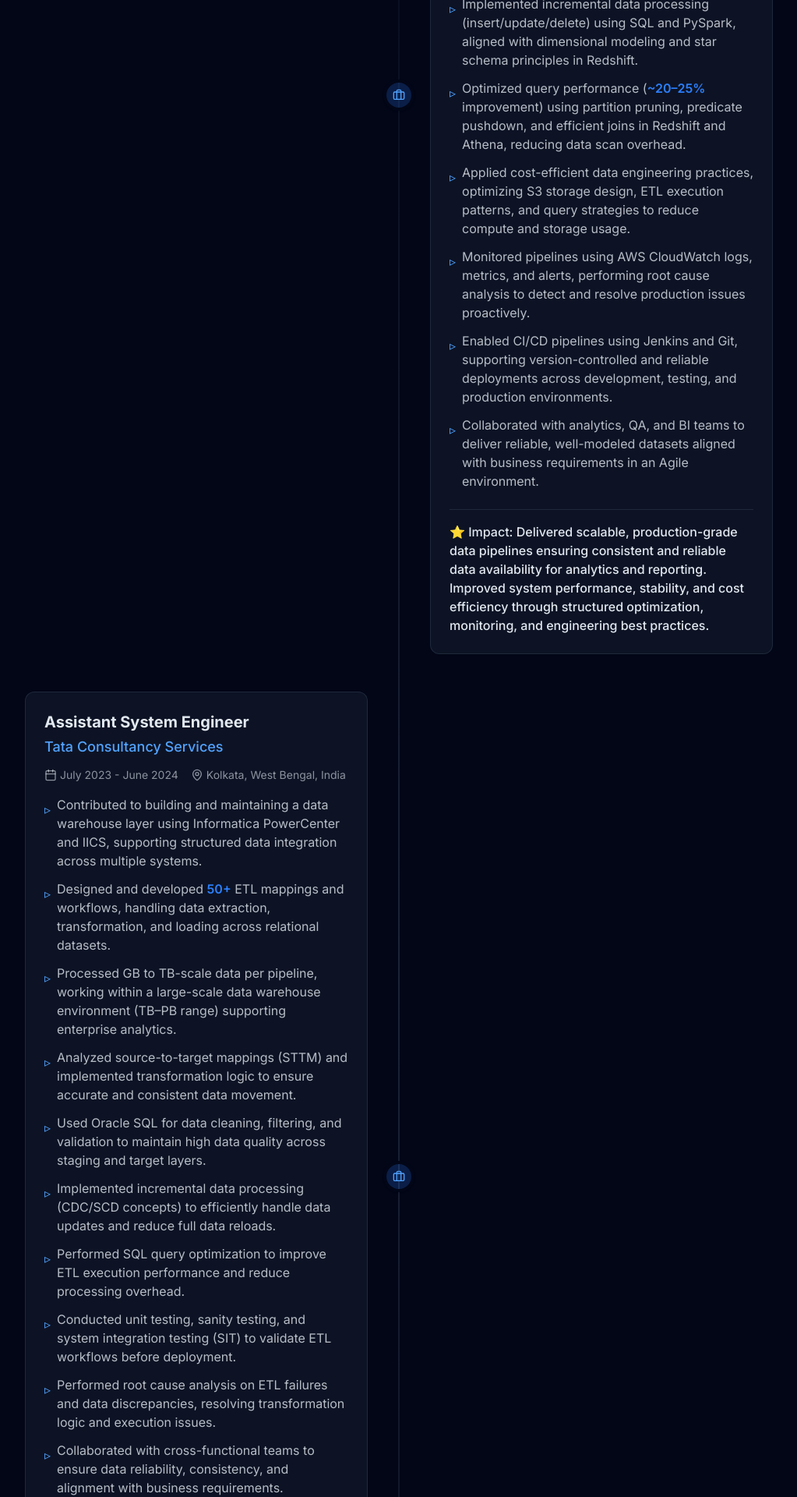
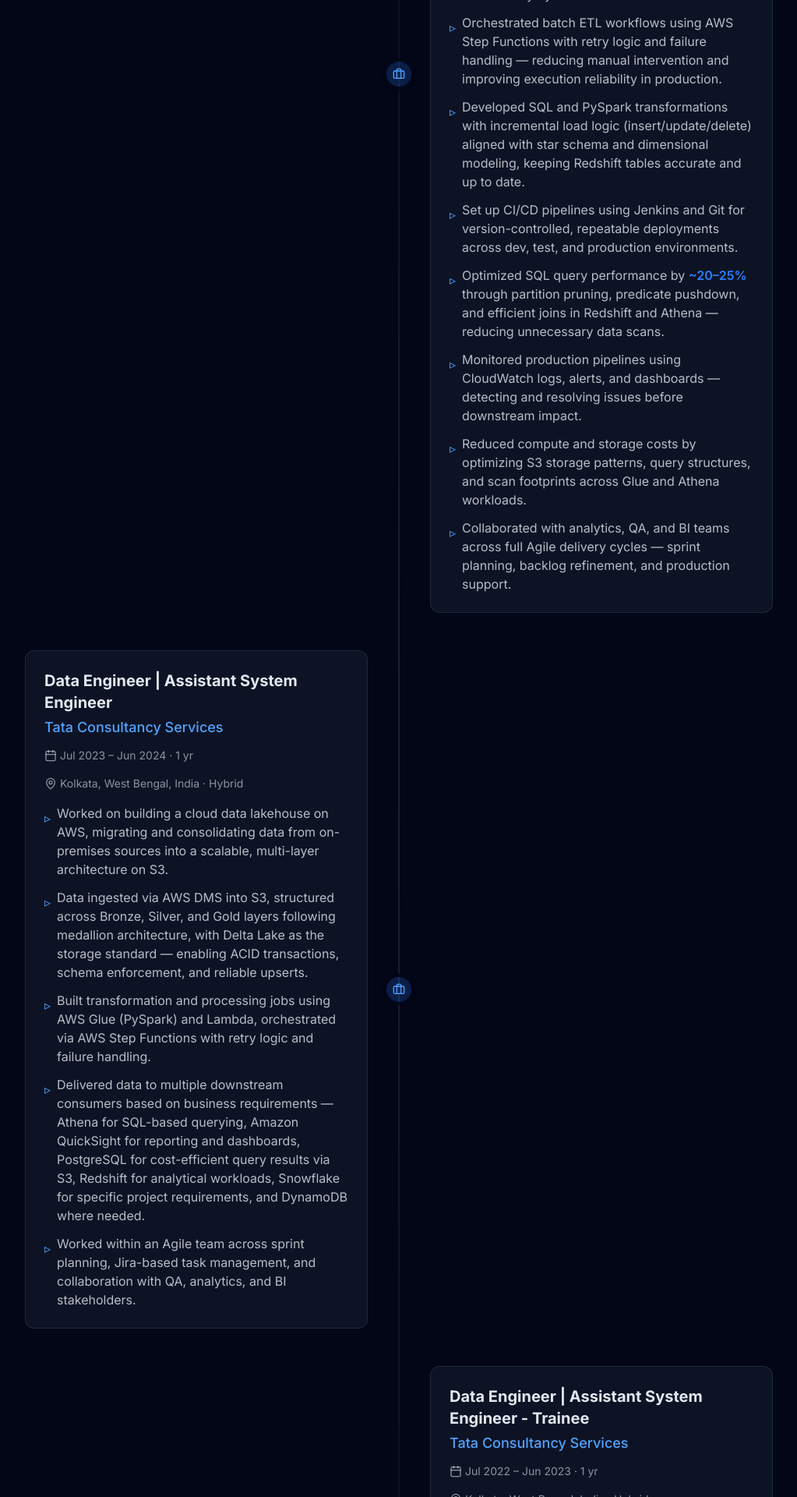
Before and after one commit to Subhajit-Chowdhury/subhajit-chowdhury-portfolio, a React (Vite) app: page / in a window 1280 px wide. Shown: the part 1580-3500 px from the top of the page at 78% size, without its empty margins (128-1151 px from the left). Built offline with nearby package versions, Linux system fonts and the light colour scheme; no server answers.

Commit message:
feat: add Experience component and populate with professional history data

```diff
--- a/src/components/Experience.tsx
+++ b/src/components/Experience.tsx
@@ -42,10 +42,16 @@
                     <span className="flex items-center gap-1">
                       <Calendar className="w-4 h-4" />
                       {job.dates}
+                      {'duration' in job && (job as { duration?: string }).duration
+                        ? ` · ${(job as { duration?: string }).duration}`
+                        : ''}
                     </span>
                     <span className="flex items-center gap-1">
                       <MapPin className="w-4 h-4" />
                       {job.location}
+                      {'work_mode' in job && (job as { work_mode?: string }).work_mode
+                        ? ` · ${(job as { work_mode?: string }).work_mode}`
+                        : ''}
                     </span>
                   </div>
                 </div>
@@ -53,12 +59,11 @@
                   {job.bullets.map((bullet, i) => {
                     // Highlight numbers/metrics but ignore numbers inside words (like S3)
                     const highlightedBullet = bullet.replace(/(~?\b\d+[-–]\d+\s*(?:GB|%)?|~?\b\d+\+?%?)/g, '<span class="text-blue-500 font-semibold">$&</span>');
-                    const isImpact = bullet.startsWith('⭐');
 
                     return (
-                      <li key={i} className={`flex gap-2 ${isImpact ? 'mt-6 pt-4 border-t border-border' : ''}`}>
-                        {!isImpact && <span className="text-blue-400 mt-1.5">▹</span>}
-                        <span className={isImpact ? 'text-text font-medium' : ''} dangerouslySetInnerHTML={{ __html: highlightedBullet }} />
+                      <li key={i} className="flex gap-2">
+                        <span className="text-blue-400 mt-1.5">▹</span>
+                        <span dangerouslySetInnerHTML={{ __html: highlightedBullet }} />
                       </li>
                     );
                   })}
--- a/src/data/portfolio.json
+++ b/src/data/portfolio.json
@@ -9,7 +9,7 @@
     "resume_pdf": "https://subhajit-chowdhury.github.io/Subhajit_Chowdhury_Data_Engineer_Resume.pdf"
   },
   "social_links": {
-    "linkedin": "https://www.linkedin.com/in/subhajit00100/",
+    "linkedin": "https://www.linkedin.com/in/subhajit-dataengineer/",
     "github": "https://github.com/Subhajit-Chowdhury",
     "medium": "https://medium.com/@subhajitchowdhury",
     "credly": "https://www.credly.com/users/subhajitch0wdhury"
@@ -17,56 +17,55 @@
   "experience": [
     {
       "company": "Tata Consultancy Services",
-      "role": "System Engineer | Data Engineer",
-      "dates": "July 2024 - Present",
+      "role": "Data Engineer | System Engineer",
+      "employment_type": "Full-time",
+      "dates": "Jul 2024 – Present",
+      "duration": "1 yr 10 mos",
       "location": "Kolkata, West Bengal, India",
+      "work_mode": "Hybrid",
       "bullets": [
-        "Built and maintained 150+ production-grade, scalable AWS ETL/ELT pipelines using S3, Glue, EMR, Redshift, and Athena, processing 50–100 GB of data daily and supporting distributed data processing workloads.",
-        "Designed pipelines using a medallion architecture (Bronze/Silver/Gold layers) to structure data flow from raw ingestion to curated, analytics-ready datasets.",
-        "Developed a metadata-driven ingestion framework using AWS Glue Crawlers, enabling scalable ingestion and schema discovery across Parquet, JSON, and CSV data sources.",
-        "Orchestrated distributed ETL workflows using AWS Step Functions with retry logic, dependency handling, and failure recovery to ensure reliable production execution.",
-        "Implemented incremental data processing (insert/update/delete) using SQL and PySpark, aligned with dimensional modeling and star schema principles in Redshift.",
-        "Optimized query performance (~20–25% improvement) using partition pruning, predicate pushdown, and efficient joins in Redshift and Athena, reducing data scan overhead.",
-        "Applied cost-efficient data engineering practices, optimizing S3 storage design, ETL execution patterns, and query strategies to reduce compute and storage usage.",
-        "Monitored pipelines using AWS CloudWatch logs, metrics, and alerts, performing root cause analysis to detect and resolve production issues proactively.",
-        "Enabled CI/CD pipelines using Jenkins and Git, supporting version-controlled and reliable deployments across development, testing, and production environments.",
-        "Collaborated with analytics, QA, and BI teams to deliver reliable, well-modeled datasets aligned with business requirements in an Agile environment.",
-        "⭐ Impact: Delivered scalable, production-grade data pipelines ensuring consistent and reliable data availability for analytics and reporting. Improved system performance, stability, and cost efficiency through structured optimization, monitoring, and engineering best practices."
+        "Built and maintained 150+ production-grade AWS ETL/ELT pipelines (S3, Glue, EMR, Redshift, Athena) on a medallion architecture (Bronze/Silver/Gold), handling data at MB, GB, and TB scale daily — delivering analytics-ready datasets to downstream BI and reporting consumers.",
+        "Standardized data lake storage on Delta Lake on S3 as the production standard, alongside Parquet and other formats — enabling ACID transactions, schema enforcement, and efficient upserts across the data lake.",
+        "Implemented a metadata-driven ingestion framework using AWS Glue Crawlers for automated schema discovery across Parquet, JSON, and CSV formats — reducing downstream data latency by ~30%.",
+        "Orchestrated batch ETL workflows using AWS Step Functions with retry logic and failure handling — reducing manual intervention and improving execution reliability in production.",
+        "Developed SQL and PySpark transformations with incremental load logic (insert/update/delete) aligned with star schema and dimensional modeling, keeping Redshift tables accurate and up to date.",
+        "Set up CI/CD pipelines using Jenkins and Git for version-controlled, repeatable deployments across dev, test, and production environments.",
+        "Optimized SQL query performance by ~20–25% through partition pruning, predicate pushdown, and efficient joins in Redshift and Athena — reducing unnecessary data scans.",
+        "Monitored production pipelines using CloudWatch logs, alerts, and dashboards — detecting and resolving issues before downstream impact.",
+        "Reduced compute and storage costs by optimizing S3 storage patterns, query structures, and scan footprints across Glue and Athena workloads.",
+        "Collaborated with analytics, QA, and BI teams across full Agile delivery cycles — sprint planning, backlog refinement, and production support."
       ]
     },
     {
       "company": "Tata Consultancy Services",
-      "role": "Assistant System Engineer",
-      "dates": "July 2023 - June 2024",
+      "role": "Data Engineer | Assistant System Engineer",
+      "employment_type": "Full-time",
+      "dates": "Jul 2023 – Jun 2024",
+      "duration": "1 yr",
       "location": "Kolkata, West Bengal, India",
+      "work_mode": "Hybrid",
       "bullets": [
-        "Contributed to building and maintaining a data warehouse layer using Informatica PowerCenter and IICS, supporting structured data integration across multiple systems.",
-        "Designed and developed 50+ ETL mappings and workflows, handling data extraction, transformation, and loading across relational datasets.",
-        "Processed GB to TB-scale data per pipeline, working within a large-scale data warehouse environment (TB–PB range) supporting enterprise analytics.",
-        "Analyzed source-to-target mappings (STTM) and implemented transformation logic to ensure accurate and consistent data movement.",
-        "Used Oracle SQL for data cleaning, filtering, and validation to maintain high data quality across staging and target layers.",
-        "Implemented incremental data processing (CDC/SCD concepts) to efficiently handle data updates and reduce full data reloads.",
-        "Performed SQL query optimization to improve ETL execution performance and reduce processing overhead.",
-        "Conducted unit testing, sanity testing, and system integration testing (SIT) to validate ETL workflows before deployment.",
-        "Performed root cause analysis on ETL failures and data discrepancies, resolving transformation logic and execution issues.",
-        "Collaborated with cross-functional teams to ensure data reliability, consistency, and alignment with business requirements.",
-        "⭐ Impact: Contributed to building a reliable and scalable data warehouse foundation through consistent ETL development and validation. Improved data quality and pipeline stability through structured testing, debugging, and optimization."
+        "Worked on building a cloud data lakehouse on AWS, migrating and consolidating data from on-premises sources into a scalable, multi-layer architecture on S3.",
+        "Data ingested via AWS DMS into S3, structured across Bronze, Silver, and Gold layers following medallion architecture, with Delta Lake as the storage standard — enabling ACID transactions, schema enforcement, and reliable upserts.",
+        "Built transformation and processing jobs using AWS Glue (PySpark) and Lambda, orchestrated via AWS Step Functions with retry logic and failure handling.",
+        "Delivered data to multiple downstream consumers based on business requirements — Athena for SQL-based querying, Amazon QuickSight for reporting and dashboards, PostgreSQL for cost-efficient query results via S3, Redshift for analytical workloads, Snowflake for specific project requirements, and DynamoDB where needed.",
+        "Worked within an Agile team across sprint planning, Jira-based task management, and collaboration with QA, analytics, and BI stakeholders."
       ]
     },
     {
       "company": "Tata Consultancy Services",
-      "role": "Assistant System Engineer - Trainee",
-      "dates": "July 2022 - June 2023",
+      "role": "Data Engineer | Assistant System Engineer - Trainee",
+      "employment_type": "Full-time",
+      "dates": "Jul 2022 – Jun 2023",
+      "duration": "1 yr",
       "location": "Kolkata, West Bengal, India",
+      "work_mode": "Hybrid",
       "bullets": [
-        "Contributed to ETL migration and modernization, converting Informatica PowerCenter workflows into Informatica Intelligent Cloud Services (IICS).",
-        "Worked on 25+ ETL mappings and workflows, analyzing source-to-target mappings and recreating transformation logic in IICS.",
-        "Developed and tested ETL pipelines using Oracle SQL for data validation, ensuring data accuracy and consistency.",
-        "Supported the end-to-end ETL lifecycle, including development, testing, and deployment support across environments.",
-        "Performed root cause analysis on ETL job failures and data issues, identifying and resolving discrepancies in transformation logic and data conditions.",
-        "Documented solution design and ETL logic in Confluence for maintainability and knowledge sharing.",
-        "Worked in an Agile environment, using Jira for task tracking and GitHub for version control.",
-        "⭐ Impact: Supported successful ETL migration efforts while maintaining data integrity and consistency. Built strong foundations in ETL development, debugging, and data validation in real project environments."
+        "Migrated ETL pipelines from Informatica PowerCenter to Informatica Intelligent Cloud Services (IICS), handling diverse input and output data types across source and target systems.",
+        "Developed ETL mappings end-to-end, built solution design documentation in Confluence, and used Oracle SQL for data extraction and validation.",
+        "Worked on migrating data from an on-premises Oracle database to Oracle Cloud Infrastructure (OCI), handling data integration and ensuring data consistency across source and target systems.",
+        "Developed and tested ETL pipelines in IICS, performed data cleaning using Oracle SQL, and conducted unit testing, sanity testing, and system integration testing (SIT).",
+        "Managed code using GitHub within an Agile team on Jira throughout both projects."
       ]
     }
   ],
```
